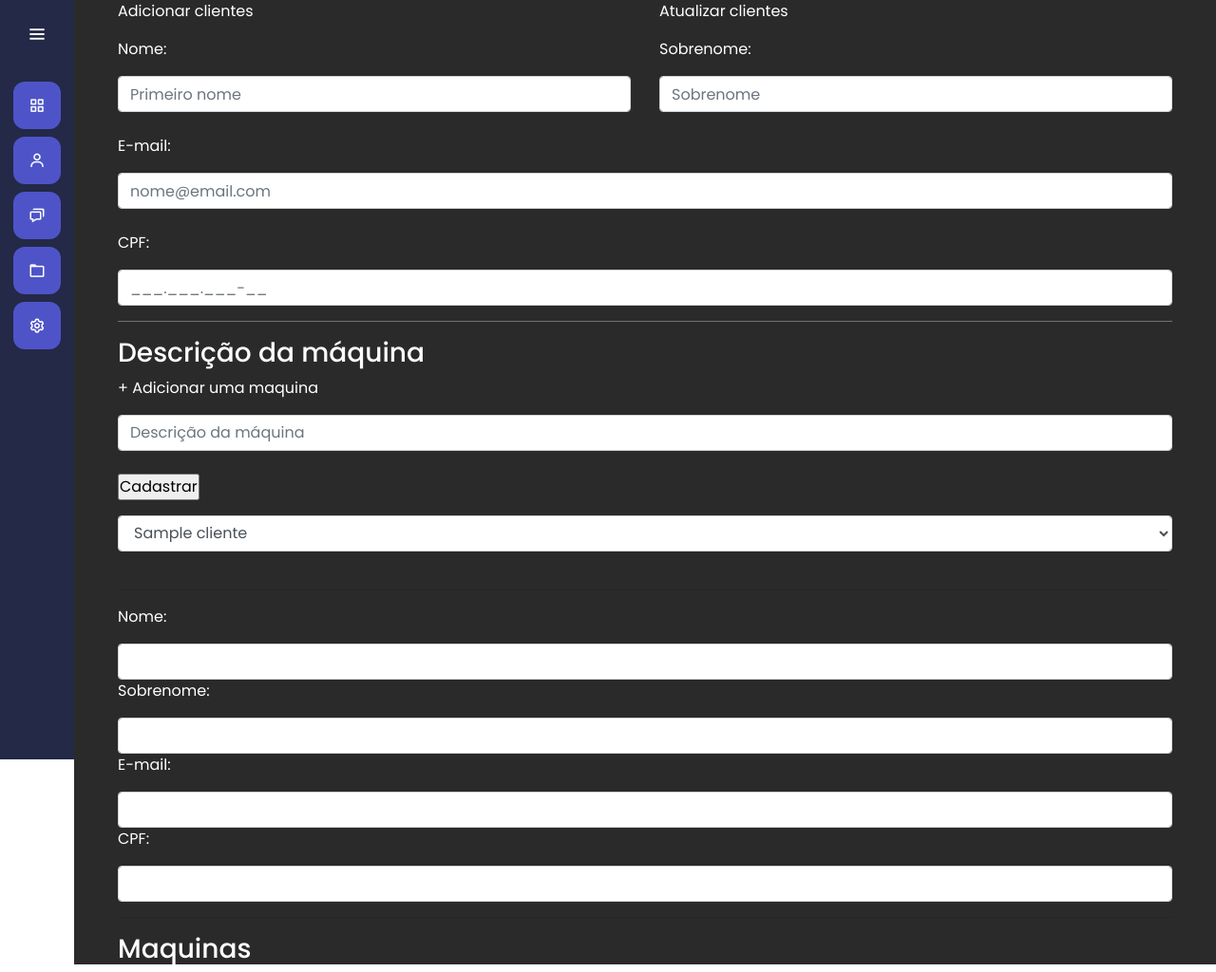
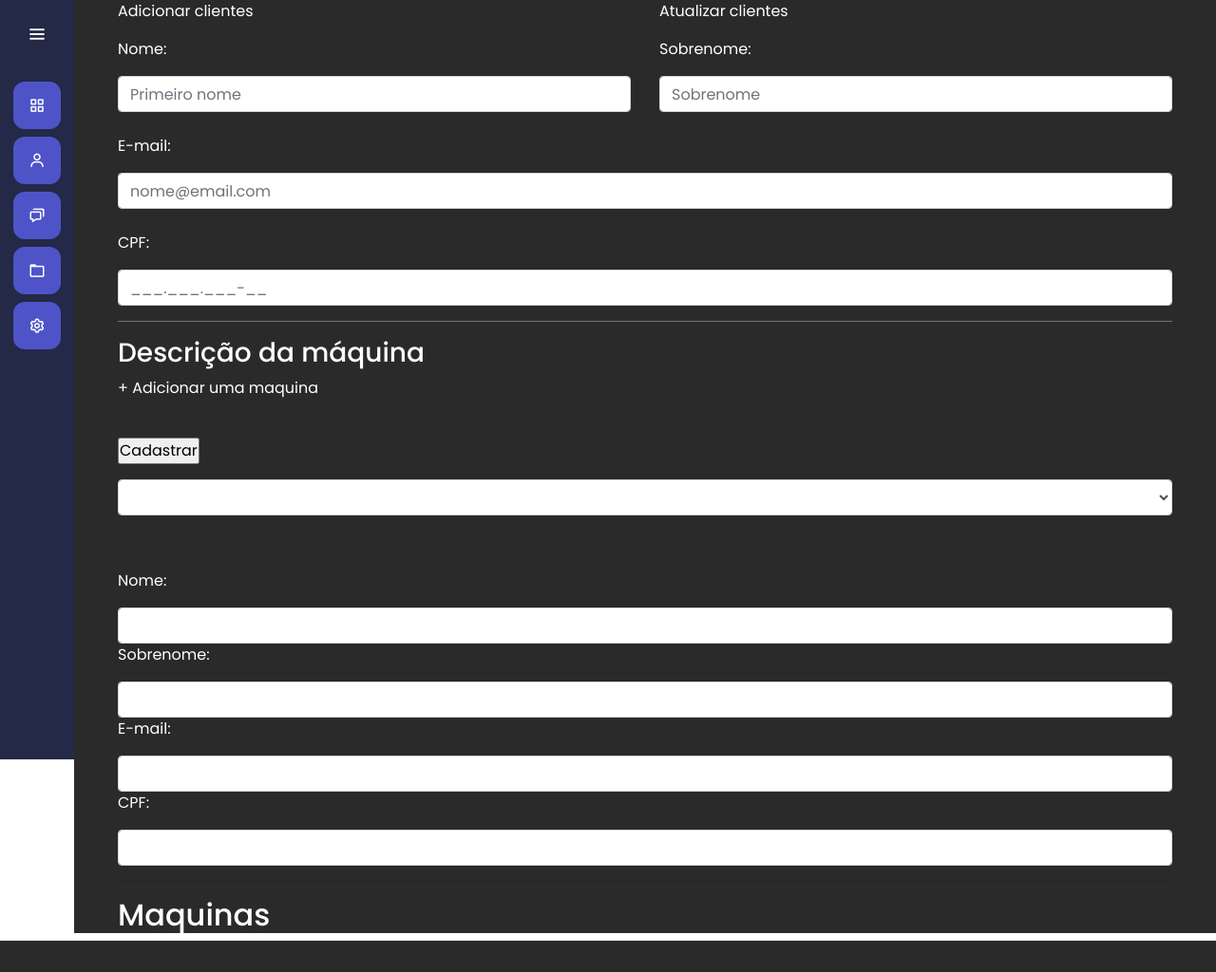
Before and after one commit to Cesar-A-Dodo/REPAIRPC, a Django app: page /clientes/ in a window 1280 px wide. Shown: the whole page at 95% size. After the commit the page ends 991 px from the top, so only its background shows below. Run offline with Django 5.2, Linux system fonts and the light colour scheme; tables that the repository leaves empty hold one stand-in row (values such as "Sample post").

Commit message:
update att cliente + fix

```diff
--- a/clientes/templates/clientes.html
+++ b/clientes/templates/clientes.html
@@ -41,22 +41,14 @@
                         <span class="btn-add-maquina" onclick="add_maquina()">+ Adicionar uma maquina</span>
                         <p></p>
                         <div id="form-maquina">
-                            {% if maquina %}
-                                {% for m in maquina %}
+                            {% for m in maquinas %}
                                 <br>
-                                    <div class='row'>
-                                        <div class='col-md'>
-                                            <input type='text' placeholder='Descrição da máquina' class='form-control' name='maquina' value="{{ m }}">
-                                        </div>
-                                    </div>
-                                {% endfor %}
-                            {% else %}
                                 <div class='row'>
                                     <div class='col-md'>
-                                        <input type='text' placeholder='Descrição da máquina' class='form-control' name='maquina'>
+                                        <input type='text' placeholder='Descrição da máquina' class='form-control' name='maquinas' value="{{ m }}">
                                     </div>
                                 </div>
-                            {% endif %}
+                            {% endfor %}
                         </div>
                     </div>
                     <br>
@@ -67,6 +59,7 @@
             <div id="att_cliente">
                 <p></p>
                 <select id="cliente-select" onchange="dados_cliente()" class="form-control">
+                    <option value=""></option>
                     {% for cliente in clientes %}
                     <option value="{{cliente.id}}">{{cliente.nome}}</option>
                     {% endfor %}
@@ -84,8 +77,7 @@
                     <p>CPF:</p>
                     <input id="cpf" type="text" class='form-control'>
                     <hr>
-                    <h3>Maquinas</h3>
-
+                    <h2>Maquinas</h2>
                     <div id="maquinas">
 
                     </div>
--- a/clientes/urls.py
+++ b/clientes/urls.py
@@ -3,6 +3,7 @@
 
 urlpatterns = [
     path('', views.clientes, name="clientes"),
-    path('atualiza_cliente/', views.att_cliente, name="atualiza_cliente")
-
+    path('atualiza_cliente/', views.att_cliente, name="atualiza_cliente"),
+    path('update_maquina/<int:id>', views.update_maquina, name="update_maquina"),
+    path('excluir_maquina/<int:id>', views.excluir_maquina, name="excluir_maquina")
 ]
--- a/clientes/views.py
+++ b/clientes/views.py
@@ -4,6 +4,9 @@
 import re
 from django.core import serializers
 import json
+from django.views.decorators.csrf import csrf_exempt
+from django.urls import reverse
+from django.shortcuts import redirect
 
 def clientes(request):
     if request.method == "GET":
@@ -52,3 +55,20 @@
     data = {'cliente':clientes_json, 'maquinas':maquinas_json  }
 
     return JsonResponse(data)
+
+@csrf_exempt
+def update_maquina(request, id):
+    sel_maquina = request.POST.get('maquina')
+    maquina = Maquina.objects.get(id=id)
+    maquina.maquina = sel_maquina
+
+    maquina.save()
+    return HttpResponse('Dados alterados com sucesso!')
+
+def excluir_maquina(request, id):
+    try:
+        maquina = Maquina.objects.get(id=id)
+        maquina.delete()
+        return redirect(reverse('clientes')+f'?aba=att_cliente&id_cliente={id}')
+    except:
+        return redirect(reverse('clientes')+f'?aba=att_cliente&id_cliente={id}')
--- a/templates/static/clientes/js/clientes.js
+++ b/templates/static/clientes/js/clientes.js
@@ -1,14 +1,7 @@
 function add_maquina() {
     container = document.getElementById('form-maquina')
 
-    html = `
-        <br>
-        <div class='row'>
-            <div class='col-md'>
-                <input type='text' placeholder='Descrição da máquina' class='form-control' name='maquina'>
-            </div>
-        </div>
-    `
+    html = "<br> <div class='row'> <div class='col-md'> <input type='text' placeholder='Descrição da máquina' class='form-control' name='maquina'> </div> </div>"
 
     container.innerHTML += html
 }
@@ -48,7 +41,7 @@
 
         document.getElementById('form-att-cliente').style.display = 'block'
 
-        nome = document.getElementById('nome').value = data['cliente']['nome']
+        nome = document.getElementById('nome')
         nome.value = data['cliente']['nome']
 
         sobrenome = document.getElementById('sobrenome')
@@ -63,16 +56,21 @@
         div_maquinas = document.getElementById('maquinas')
 
         div_maquinas.innerHTML = ""
-        for(i = 0; i < data['maquinas'].length; i++) {
-            console.log(data['maquinas'][i]['fields']['maquina'])
+        for (i = 0; i < data['maquinas'].length; i++) {
+            valor = data['maquinas'][i]['fields']['maquina']
+            div_maquinas.innerHTML += "<form action='/clientes/update_maquina/" + data['maquinas'][i]['id'] + "' method='POST'>\
+                <div class='row'>\
+                    <div class='col-md'>\
+                        <input class='form-control' type='text' name='maquina' value='" + data['maquinas'][i]['fields']['maquina'] + "'>\
+                    </div>\
+                    <div class='col-md'>\
+                        <input class='btn-success' type='submit' value='Salvar'>\
+                    </div>\
+                    </form>\
+                        <a class='btn-danger' href='/clientes/excluir_maquina/" + data['maquinas'][i]['id'] + "'>EXCLUIR</a>\
+                </div><br>"
 
-            div_maquinas.innerHTML += `<form action='' method=''>
-                <div class='row'>
-                    <div class='col-md'>
-                        <input type='text' name='maquina' class='form-control' value="${data['maquinas'][i]['fields']['maquina']}">
-                    </div>
-                </div>
-            `;
+
         }
     })
 }
```
